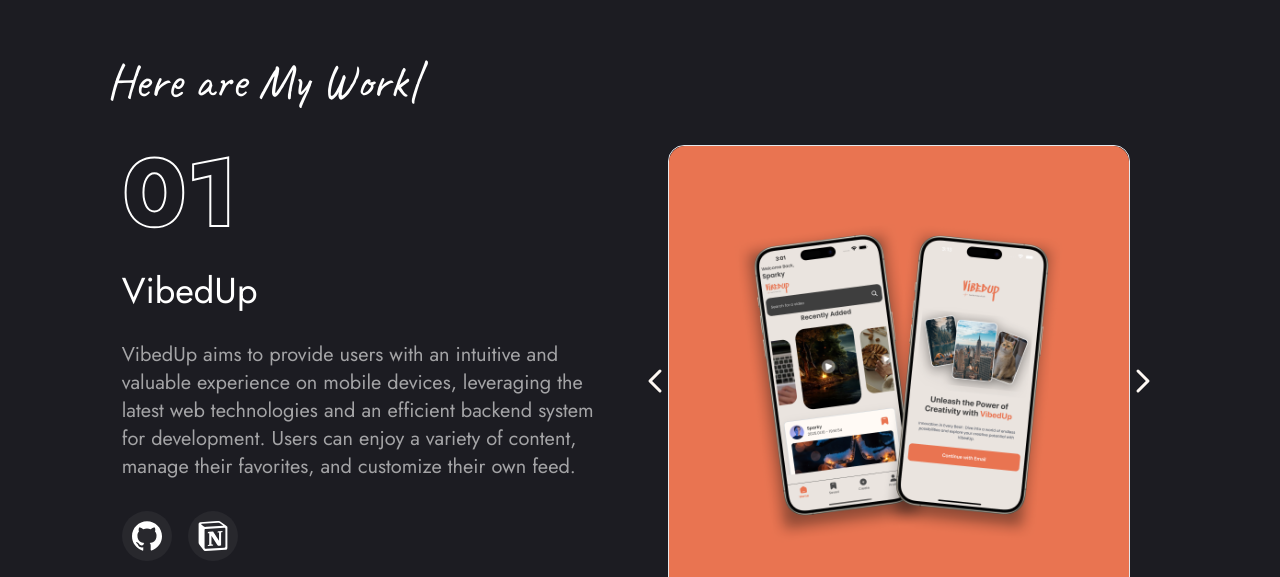
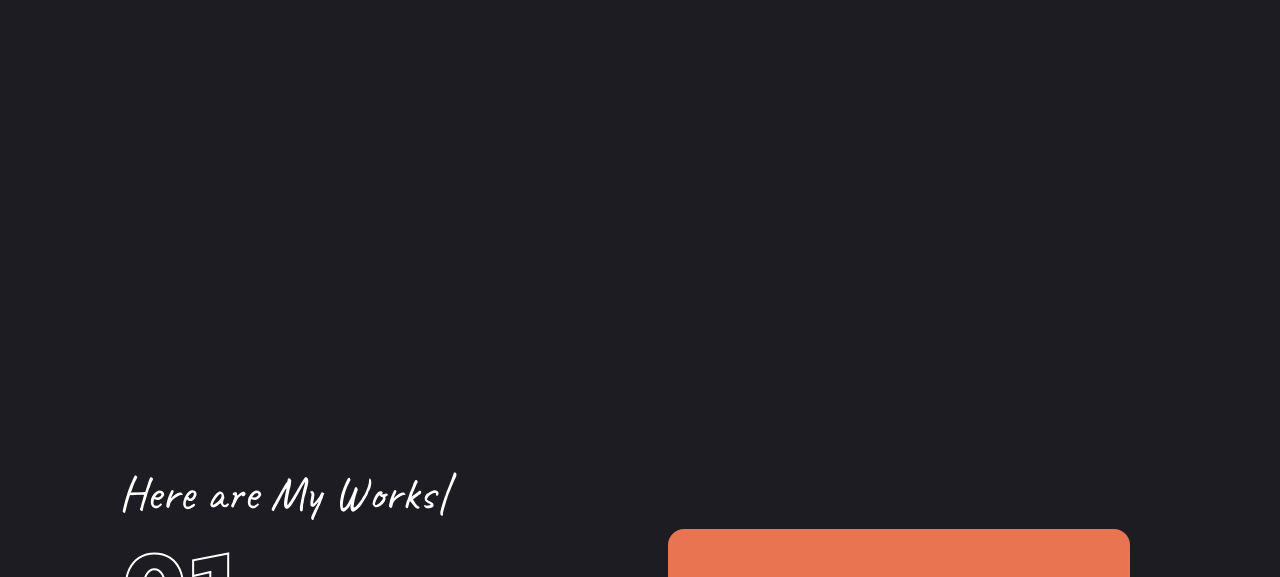
Before and after one commit to baekmerve/portfolioWebsite, a React (Vite) app: page / in a window 1280 px wide. Shown: the part 1663-2240 px from the top of the page. Built offline with nearby package versions, Linux system fonts and the light colour scheme.

Commit message:
minor UI edits

```diff
--- a/src/scenes/Footer.jsx
+++ b/src/scenes/Footer.jsx
@@ -15,7 +15,7 @@
             />
           </div>
 
-          <p className="font-caveat text-md text-paper">
+          <p className="font-caveat text-md text-paper mt-10">
             ©2025 BAEK. All Rights Reserved.
           </p>
         </div>
--- a/src/scenes/Projects.jsx
+++ b/src/scenes/Projects.jsx
@@ -39,15 +39,15 @@
       viewport={{ once: false, amount: 0.5 }}
       transition={{ duration: 0.5 }}
       variants={fadeInLeft}
-      className=" flex-col items-center justify-center w-5/6  mx-auto md:h-full py-20"
+      className=" flex-col items-center justify-center w-5/6  mx-auto md:h-full pb-20"
     >
-      <TextAnimation text="Here are My Works.." />
+      <TextAnimation text="Here are My Works.." otherStyles="p-3" />
 
-      <div className="flex flex-col md:flex-row md:gap-[30px] container mt-10  ">
+      <div className="flex flex-col md:flex-row md:gap-[30px] container">
         <div className="w-full md:w-[50%] md:h-[460px] flex flex-col md:justify-between order-2 md:order-none ">
           <div className="flex flex-col gap-[30px] h-[50%] ">
             {/* outline num */}
-            <div className="text-6xl md:text-8xl  text-center md:text-start font-extrabold text-transparent text-outline  md:mt-0 xs:mt-8">
+            <div className="text-6xl md:text-8xl text-center md:text-start font-extrabold text-transparent text-outline mt-3 ">
               {project.num}
             </div>
             {/* project title */}
@@ -91,18 +91,14 @@
             {projectList.map((project, index) => {
               return (
                 <SwiperSlide key={index} className=" w-fit px-7 ">
-                  {/* <div
-                   className="h-[460px]  group flex justify-center items-center rounded-2xl border"
-                  > */}
                   {/* image */}
-                    <div className=" h-[360px] md:h-[460px] w-full border rounded-2xl ">
+                  <div className="h-[360px] md:h-[460px] w-full rounded-2xl ">
                     <img
                       src={`assets/images/${project.image}`}
                       alt="project image"
                       className=" object-cover w-full h-full rounded-2xl"
                     />
                   </div>
-                  {/* </div> */}
                 </SwiperSlide>
               );
             })}
--- a/src/scenes/Resume.jsx
+++ b/src/scenes/Resume.jsx
@@ -23,9 +23,9 @@
       viewport={{ once: false, amount: 0.5 }}
       transition={{ duration: 0.5 }}
       variants={fadeInLeft}
-      className=" flex-col items-center justify-center  w-5/6  mx-auto md:h-full py-20"
+      className=" flex-col items-center justify-center w-5/6 mx-auto md:h-full my-20"
     >
-      <div className="mb-10">
+      <div className="mb-10 ">
         <TextAnimation text="Career Overview" />
       </div>
 
@@ -38,7 +38,7 @@
           defaultValue="experience"
           className="flex flex-col md:flex-row gap-[60px]   justify-center"
         >
-          <TabsList className=" flex flex-col w-full max-w-[350px] mx-auto gap-6 ">
+          <TabsList className=" flex flex-col w-full max-w-[350px] mx-auto gap-6">
             <TabsTrigger value="experience">Experience</TabsTrigger>
             <TabsTrigger value="education">Education</TabsTrigger>
             <TabsTrigger value="skills">Skills</TabsTrigger>
@@ -114,9 +114,9 @@
             {/* skills */}
             <TabsContent
               value="skills"
-              className="max-w-[600px] md:max-w-[1000px] "
+              className="w-full md:max-w-[1000px] flex"
             >
-              <div className="flex flex-col gap-[30px] max-w-[600px] md:max-w-[1000px] justify-center items-center  md:items-start ">
+              <div className="flex flex-col gap-[30px] w-full md:max-w-[1000px] justify-center items-center  md:items-start">
                 <ul className=" flex gap-3 flex-wrap w-full max-w-[600px] ">
                   {softSkills.map((skill, index) => {
                     return (
```
Lines whose indentation alone changed are shown as unchanged.
